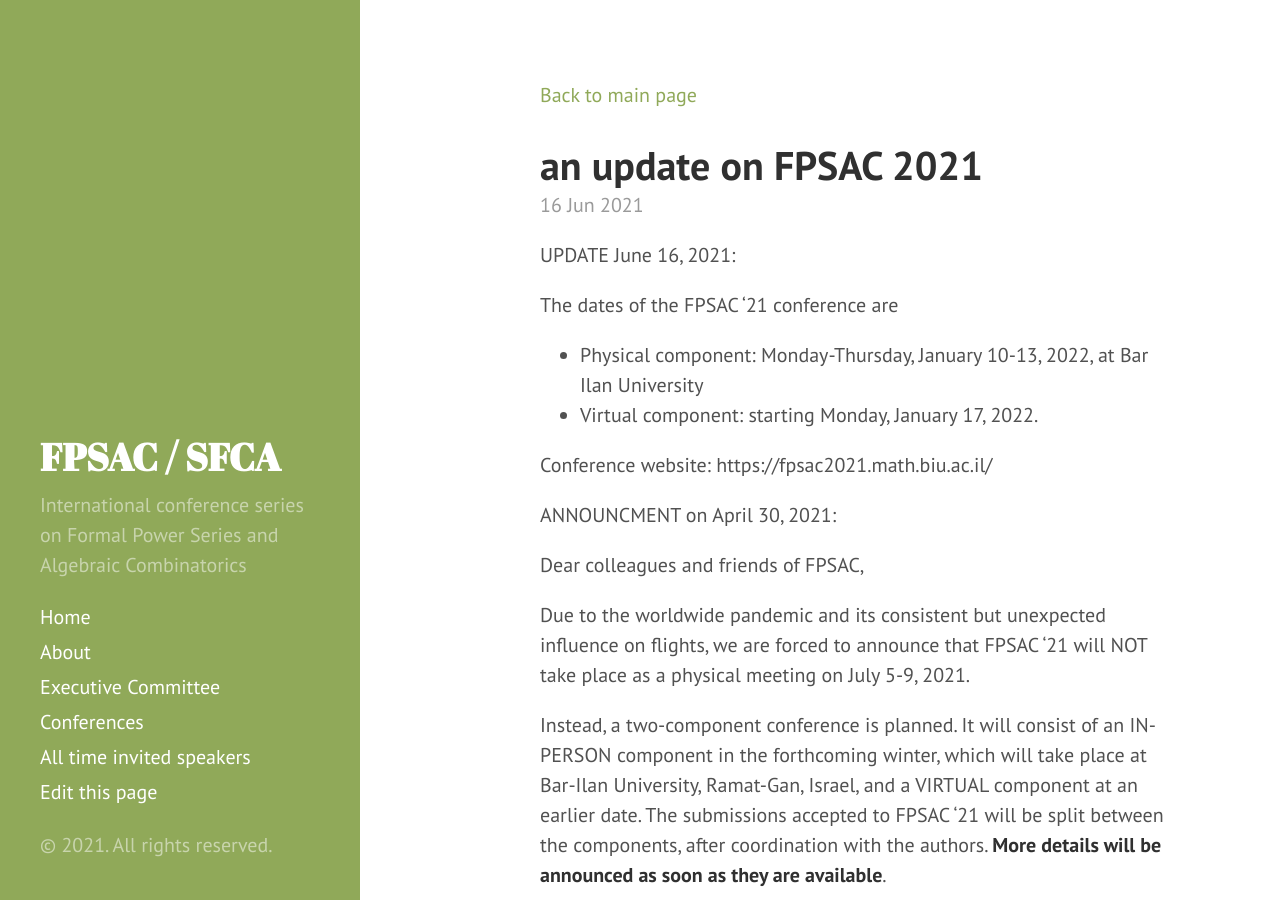
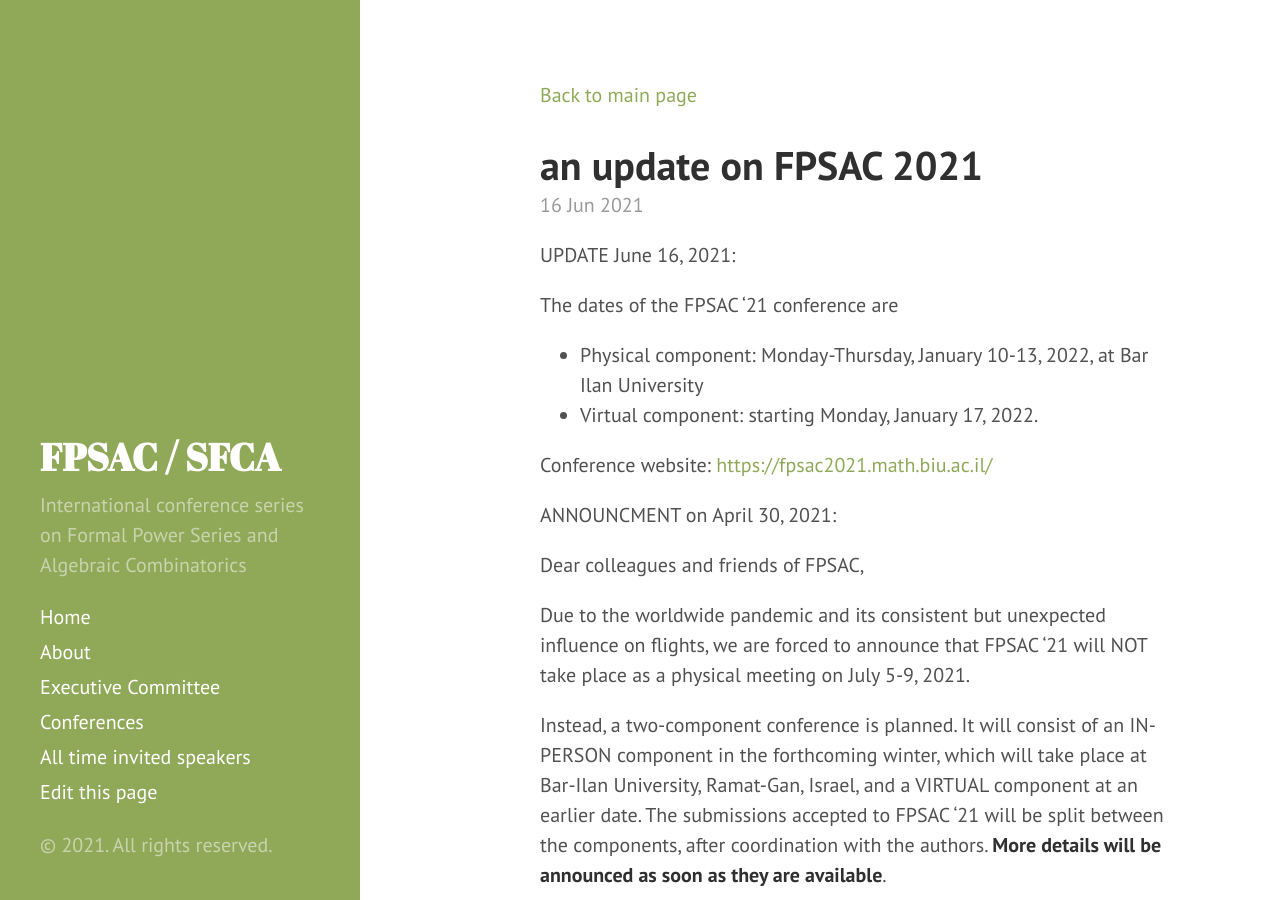
Before and after one commit to FPSAC/FPSAC.github.io, a Jekyll site: the page built from _posts/2021-06-16-an-update-on-FPSAC-2021.md, in a window 1280 px wide and 900 px high. Built offline with Jekyll 4.4.1, drawn with Linux system fonts in a browser that asks for light colours; part of the change alters nothing that is shown.

```diff
--- a/_posts/2021-06-16-an-update-on-FPSAC-2021.md
+++ b/_posts/2021-06-16-an-update-on-FPSAC-2021.md
@@ -9,7 +9,7 @@ The dates of the FPSAC '21 conference are
 * Physical component: Monday-Thursday, January 10-13, 2022, at Bar Ilan University
 * Virtual component: starting Monday, January 17, 2022.
 
-Conference website: https://fpsac2021.math.biu.ac.il/
+Conference website: [https://fpsac2021.math.biu.ac.il/](https://fpsac2021.math.biu.ac.il/)
 
 ANNOUNCMENT on April 30, 2021:
 
```
